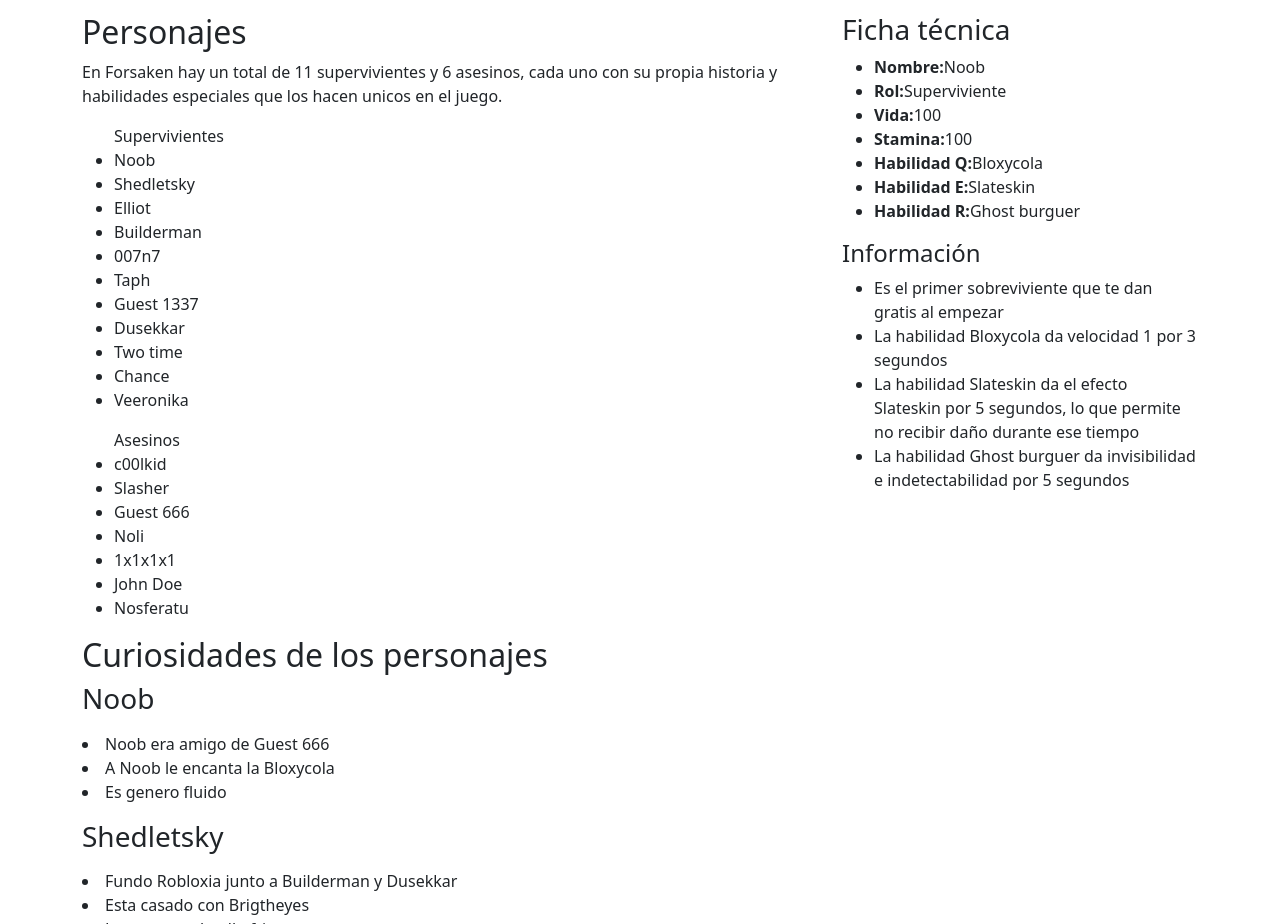
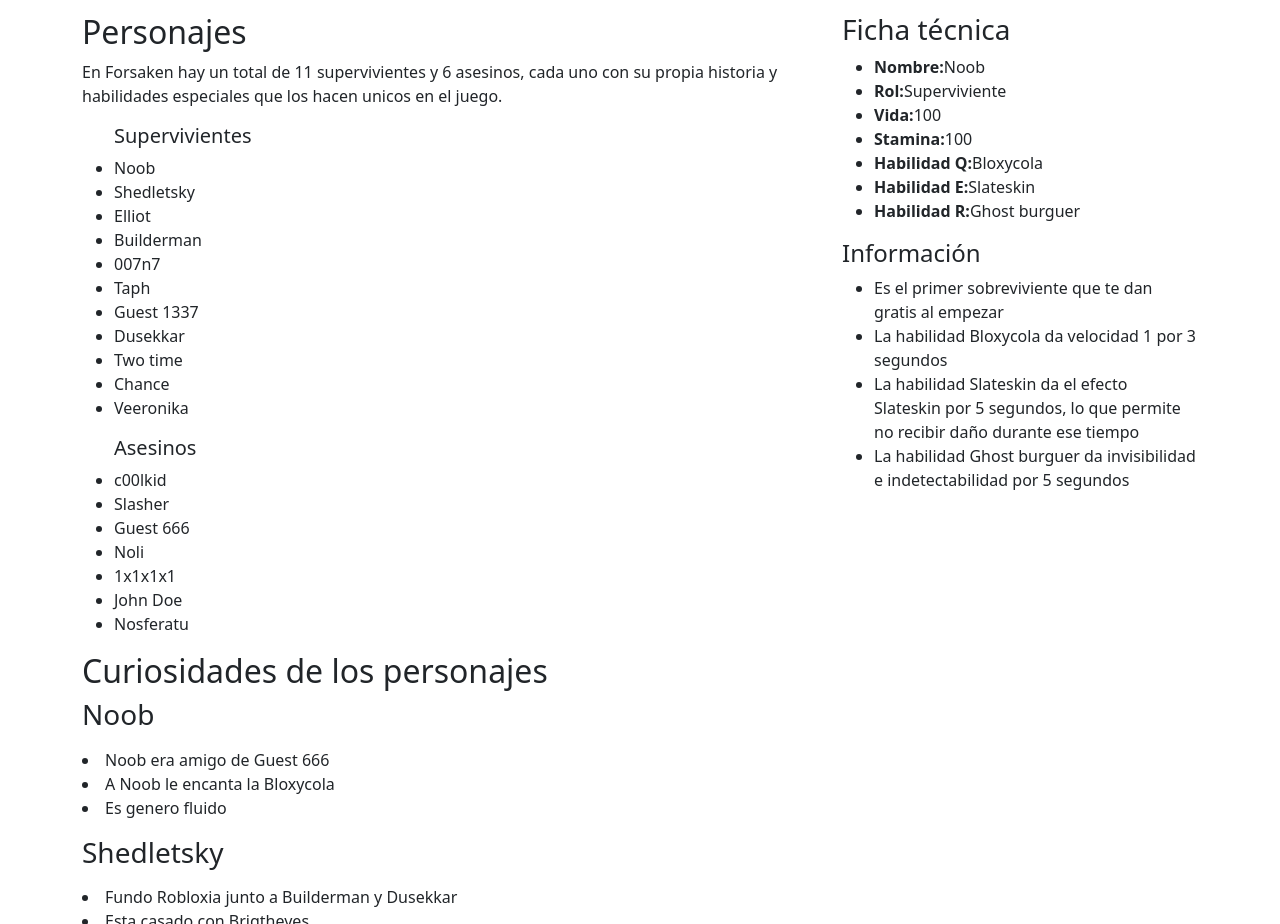
Before and after one commit to Gama-Lex/Bootstrap5aTIAEVND, a website: page index.html in a window 1280 px wide. Shown: the part 1261-2185 px from the top of the page. Drawn offline with Linux system fonts and the light colour scheme.

Commit message:
Adding info

```diff
--- a/index.html
+++ b/index.html
@@ -77,7 +77,8 @@
                         <p>En Forsaken hay un total de 11 supervivientes y 6 asesinos, cada uno con su propia historia y habilidades
                             especiales que los hacen unicos en el juego.
                         </p>
-                        <ul> Supervivientes
+                        <ul>
+                            <h5>Supervivientes</h5>
                             <li>Noob</li>
                             <li>Shedletsky</li>
                             <li>Elliot</li>
@@ -91,7 +92,7 @@
                             <li>Veeronika</li>
                         </ul>
                         <ul>
-                            Asesinos
+                            <h5>Asesinos</h5>
                             <li>c00lkid</li>
                             <li>Slasher</li>
                             <li>Guest 666</li>
```
